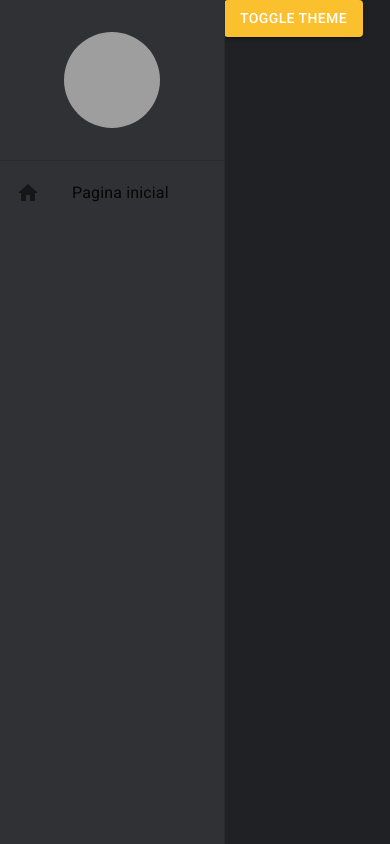
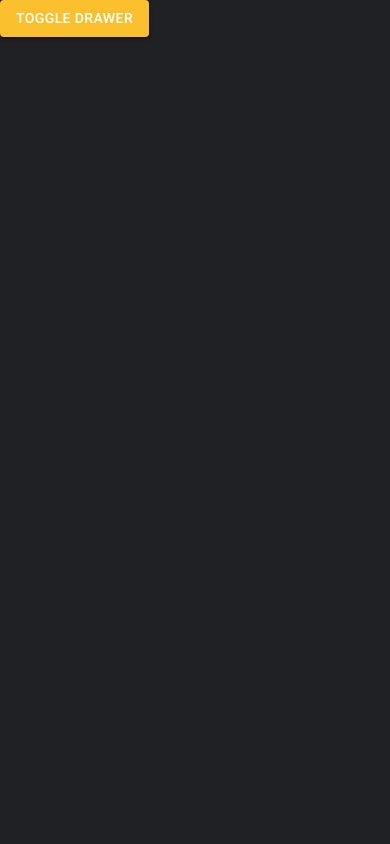
Before and after one commit to marcoantn020/cadastro-e-busca-de-pessoas-e-cidades, a React (Create React App) app: page /pagina-inicial in a window 390 px wide. Built offline with nearby package versions, Linux system fonts and the light colour scheme; grey boxes are pictures that could not be loaded.

Commit message:
feat: adicionado responsividade no menu lateral

```diff
--- a/src/routes/index.tsx
+++ b/src/routes/index.tsx
@@ -1,13 +1,13 @@
 import { Button } from '@mui/material'
 import { Routes, Route, Navigate } from 'react-router-dom'
-import { useAppThemeContent } from '../shared/contexts'
+import { useDrawerContext } from '../shared/contexts'
 
 export const AppRoutes = () => {
-  const { toggleTheme } = useAppThemeContent()
+  const { toggleDrawerOpen } = useDrawerContext()
 
   return (
     <Routes>
-      <Route path='/pagina-inicial' element={<Button variant='contained' color='primary' onClick={toggleTheme} >Toggle Theme</Button>} />
+      <Route path='/pagina-inicial' element={<Button variant='contained' color='primary' onClick={toggleDrawerOpen} >Toggle Drawer</Button>} />
 
       <Route path='*' element={<Navigate to='/pagina-inicial' />} />
     </Routes>
--- a/src/shared/components/menu-lateral/MenuLateral.tsx
+++ b/src/shared/components/menu-lateral/MenuLateral.tsx
@@ -1,15 +1,19 @@
-import { Avatar, Divider, Drawer, Icon, List, ListItemButton, ListItemIcon, ListItemText, useTheme } from '@mui/material'
+import { Avatar, Divider, Drawer, Icon, List, ListItemButton, ListItemIcon, ListItemText, useMediaQuery, useTheme } from '@mui/material'
 import { Box } from '@mui/system'
+import { useDrawerContext } from '../../contexts'
 
 interface IMenuLateralProps {
   children: React.ReactNode
 }
 export const MenuLateral: React.FC<IMenuLateralProps> = ({ children }) => {
   const theme = useTheme()
+  const smDown = useMediaQuery(theme.breakpoints.down('sm'))
+
+  const { isDrawerOpen, toggleDrawerOpen } = useDrawerContext()
 
   return (
     <>
-      <Drawer variant='permanent'>
+      <Drawer open={isDrawerOpen} variant={smDown? 'temporary' : 'permanent'} onClose={toggleDrawerOpen}>
         <Box width={theme.spacing(28)} display="flex" flexDirection="column" height="100%">
 
           <Box
@@ -20,7 +24,7 @@
             justifyContent="center">
             <Avatar
               sx={{ height: theme.spacing(12), width: theme.spacing(12) }}
-              src="https://avatars.githubusercontent.com/u/79472501?s=400&u=564d1632908b4f09763f1ded8407a800d09343eb&v=4" />
+              src="https://media.vanityfair.com/photos/62faca32888dcb1c799a5d52/4:3/w_1999,h_1499,c_limit/Wednesday-First-Look-04.jpg" />
           </Box>
 
           <Divider />
@@ -39,7 +43,7 @@
         </Box>
       </Drawer>
 
-      <Box height="100vh" marginLeft={theme.spacing(28)}>
+      <Box height="100vh" marginLeft={smDown ? 0: theme.spacing(28)}>
         {children}
       </Box>
     </>
--- /dev/null
+++ b/src/shared/contexts/DrawerContext.tsx
@@ -0,0 +1,30 @@
+import { createContext, useCallback, useContext, useState } from 'react'
+
+
+interface IDrawerContextData {
+    isDrawerOpen: boolean
+    toggleDrawerOpen: () => void
+}
+
+const DrawerContext = createContext({} as IDrawerContextData)
+
+export const useDrawerContext = () => {
+  return useContext(DrawerContext)
+}
+
+interface IDrawerProviderProps {
+    children: React.ReactNode
+}
+export const DrawerProvider: React.FC<IDrawerProviderProps>  = ({ children }) => {
+  const [isDrawerOpen, setIsDrawerOpen] = useState<boolean>(false)
+
+  const toggleDrawerOpen = useCallback(() => {
+    setIsDrawerOpen(oldDrawerOpen => !oldDrawerOpen)
+  }, [])
+
+  return (
+    <DrawerContext.Provider value={{ isDrawerOpen, toggleDrawerOpen }}>
+      {children}
+    </DrawerContext.Provider>
+  )
+}
--- a/src/shared/contexts/index.ts
+++ b/src/shared/contexts/index.ts
@@ -1 +1,2 @@
-export * from './ThemeContent'
+export * from './ThemeContext'
+export * from './DrawerContext'
```
Also changed, not shown: src/App.tsx (+8 -6 lines), src/shared/contexts/ThemeContext.tsx (renamed from src/shared/contexts/ThemeContent.tsx).
